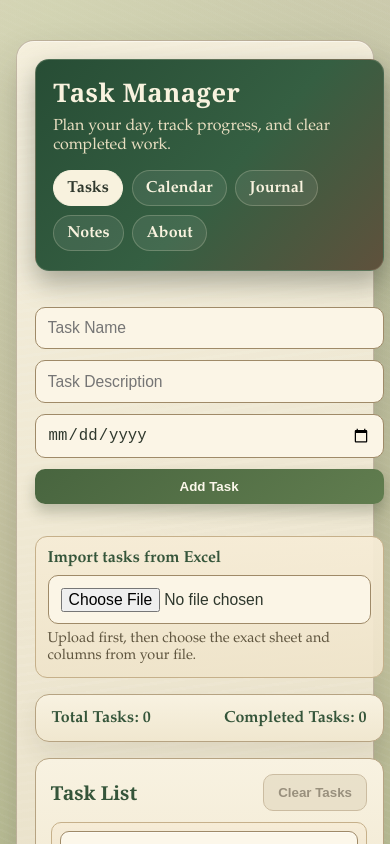
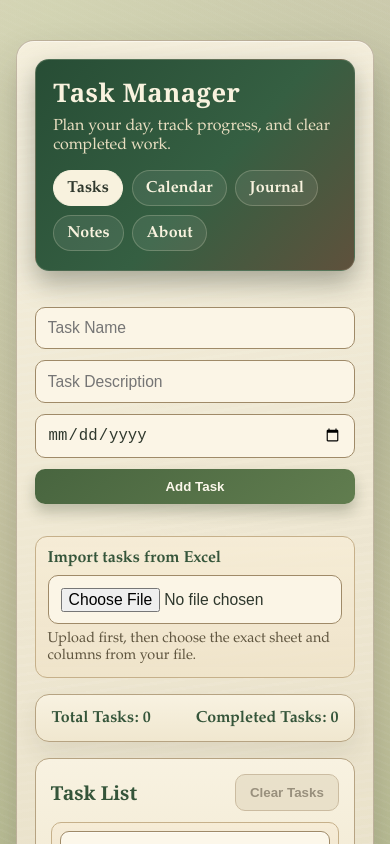
Before and after one commit to Enabwodahs1997/ReactFinalProject, a React (Vite) app: page / in a window 390 px wide. Shown: the top 844 px of the page. Built offline with nearby package versions, Linux system fonts and the light colour scheme.

Commit message:
fixed some css issues to make the app look better

```diff
--- a/src/App.css
+++ b/src/App.css
@@ -564,7 +564,7 @@
 
 .task-form {
 	display: grid;
-	grid-template-columns: 1fr 1fr auto;
+	grid-template-columns: minmax(0, 1fr) minmax(0, 1fr) auto;
 	gap: 0.7rem;
 	margin-bottom: 1rem;
 }
@@ -621,17 +621,20 @@
 	border: 1px solid #ccb895;
 	border-radius: 10px;
 	background: rgba(255, 252, 245, 0.55);
+	min-width: 0;
 }
 
 .task-column-picker-grid {
 	display: grid;
 	gap: 0.6rem;
-	grid-template-columns: repeat(auto-fit, minmax(190px, 1fr));
+	grid-template-columns: repeat(auto-fit, minmax(170px, 1fr));
+	min-width: 0;
 }
 
 .task-column-picker-row {
 	display: grid;
 	gap: 0.35rem;
+	min-width: 0;
 }
 
 .task-column-picker-row label {
@@ -734,6 +737,10 @@
 }
 
 .task-input {
+	display: block;
+	width: 100%;
+	max-width: 100%;
+	min-width: 0;
 	border: 1px solid #9f8a68;
 	border-radius: 10px;
 	padding: 0.7rem 0.75rem;
@@ -748,6 +755,10 @@
 	border-color: #5f7e4f;
 	box-shadow: 0 0 0 3px rgba(112, 139, 89, 0.25);
 	transform: translateY(-1px);
+}
+
+select.task-input {
+	text-overflow: ellipsis;
 }
 
 .btn {
@@ -964,6 +975,10 @@
 		grid-template-columns: 1fr;
 	}
 
+	.task-column-picker-grid {
+		grid-template-columns: 1fr;
+	}
+
 	.btn-primary {
 		width: 100%;
 	}
```
